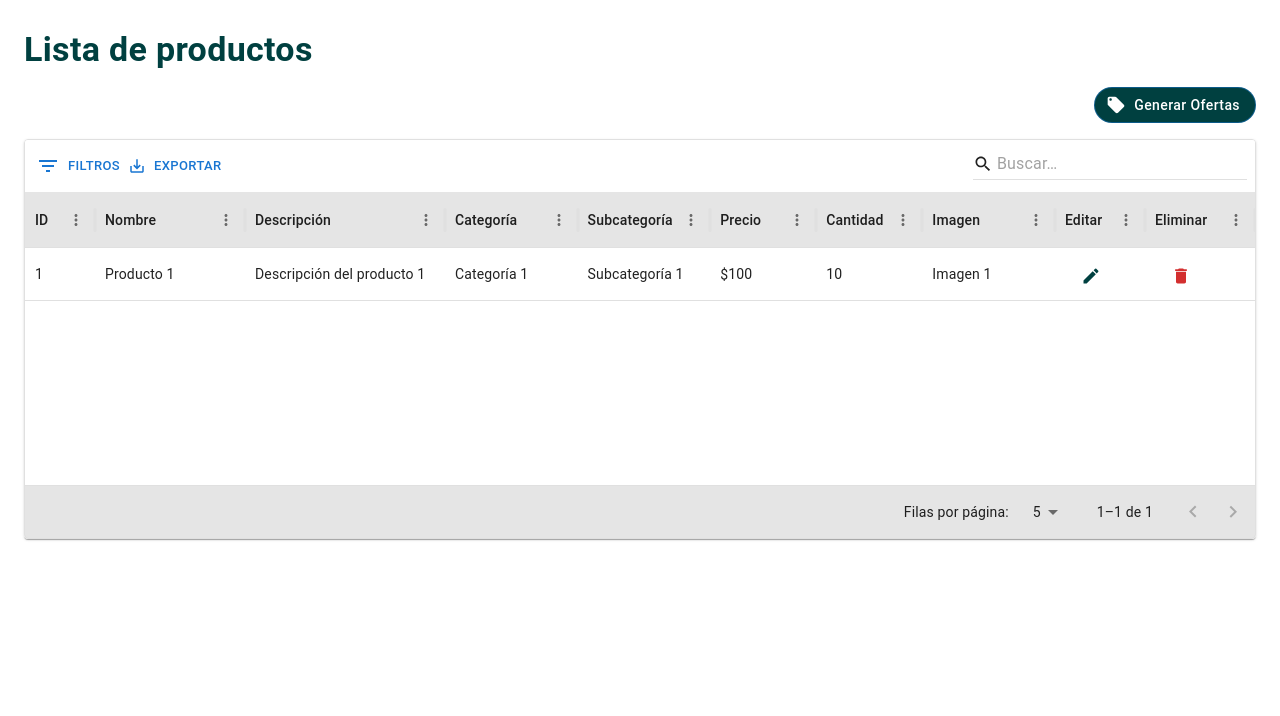
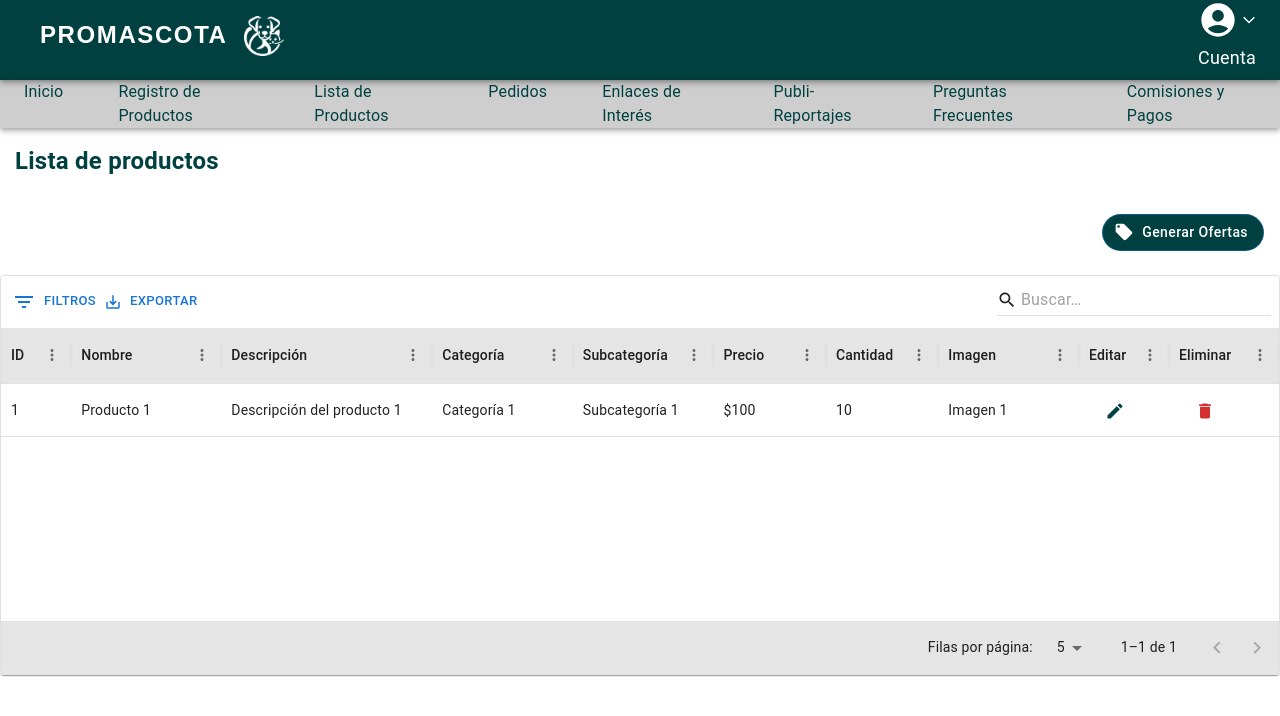
Before and after one commit to PROMASCOTA-TIC/Frontend-Entrepreneurs, a Next.js app: page /emprendedores/lista-productos in a window 1280 px wide. Shown: the top 716 px of the page. Built offline with nearby package versions, Linux system fonts and the light colour scheme.

Commit message:
feat: Configurar topmenu para los componentes

```diff
--- a/src/app/(emprendedor)/emprendedores/components/lista-pedidos/ListaPedidos.tsx
+++ b/src/app/(emprendedor)/emprendedores/components/lista-pedidos/ListaPedidos.tsx
@@ -96,9 +96,9 @@ const ListaPedidos: React.FC = () => {
 
   return (
     <LocalizationProvider dateAdapter={AdapterDayjs}>
-        <Typography align="left" gutterBottom sx={{ color: '#004040', fontWeight: 'bold', fontSize: '34px' }}>
-          Pedidos
-        </Typography>
+         <Typography  sx={{ marginBottom: '20px', textAlign: 'left', fontSize:'24px',fontWeight:'bold',color:themePalette.primary, padding:'15px' }}>
+        Lista de pedidos
+      </Typography>
         <Grid2 container spacing={2} alignItems="center" justifyContent="flex-end">
         <Grid2 size={{ xs: 12, sm: 4, md: 2.09 }}>
           <Controller
--- a/src/app/(emprendedor)/emprendedores/components/lista-productos/ListaProductos.tsx
+++ b/src/app/(emprendedor)/emprendedores/components/lista-productos/ListaProductos.tsx
@@ -70,22 +70,23 @@ const ListaProductos: React.FC = () => {
   const handleCloseDialog = () => setOpenDialog(false);
 
   return (
-    <Box sx={{ padding: 3 }}>
-      <Typography align="left" gutterBottom sx={{ color: '#004040', fontWeight: 'bold', fontSize: '34px' }}>
+    <Box >
+      <Typography  sx={{ marginBottom: '20px', textAlign: 'left', fontSize:'24px',fontWeight:'bold',color:themePalette.primary, padding:'15px' }}>
         Lista de productos
       </Typography>
 
-      <Box sx={{ display: 'flex', justifyContent: 'flex-end', mb: 2 }}>
+      <Box sx={{ display: 'flex', justifyContent: 'flex-end', mb: 3 }}>
         <Button
           variant="outlined"
           startIcon={<LocalOfferIcon />}
-          onClick={handleOpenDialog} // Llama a la función para abrir el diálogo
+          onClick={handleOpenDialog}
           sx={{
             minWidth: '50px',
             background: themePalette.primary,
             textTransform: 'none',
             borderRadius: '20px',
             color: themePalette.cwhite,
+            mr: 2,
           }}
         >
           Generar Ofertas
--- a/src/app/(emprendedor)/emprendedores/components/registro-productos/TipoPublicacion.tsx
+++ b/src/app/(emprendedor)/emprendedores/components/registro-productos/TipoPublicacion.tsx
@@ -12,6 +12,20 @@ const TipoPublicacion: React.FC = () => {
   };
 
   return (
+    <>
+      <Typography
+        sx={{
+          marginBottom: '20px',
+          textAlign: 'left',
+          fontSize: '24px',
+          fontWeight: 'bold',
+          color: themePalette.primary,
+          padding: '15px'
+        }}
+      >
+        Registrar información
+      </Typography>
+
       <Box
         sx={{
           border: '1px solid #004040',
@@ -25,7 +39,6 @@ const TipoPublicacion: React.FC = () => {
           padding: '20px'
         }}
       >
-      {/* Título a la izquierda */}
         <Typography
           align="left"
           sx={{
@@ -43,7 +56,7 @@ const TipoPublicacion: React.FC = () => {
         <Grid2 container spacing={2} justifyContent="space-evenly" alignItems="center">
           {/* Botón Producto con icono arriba */}
           <Grid2
-        size={{xs:12,sm:6,md:3}}
+            size={{ xs: 12, sm: 6, md: 3 }}
             display="flex"
             flexDirection="column"
             alignItems="center"
@@ -69,7 +82,7 @@ const TipoPublicacion: React.FC = () => {
 
           {/* Botón Servicio con icono arriba */}
           <Grid2
-        size={{xs:12,sm:6,md:3}}
+            size={{ xs: 12, sm: 6, md: 3 }}
             display="flex"
             flexDirection="column"
             alignItems="center"
@@ -94,6 +107,7 @@ const TipoPublicacion: React.FC = () => {
           </Grid2>
         </Grid2>
       </Box>
+    </>
   );
 };
 
--- a/src/app/layout.tsx
+++ b/src/app/layout.tsx
@@ -42,7 +42,8 @@ export default function RootLayout({
       <body
         className={`${geistSans.variable} ${geistMono.variable} antialiased`}
       >
-
+        <TopNavbar />
+        <TopMenu />
         {children}
       </body>
     </html>
--- a/src/components/ui/top-menu/TopMemu.tsx
+++ b/src/components/ui/top-menu/TopMemu.tsx
@@ -12,23 +12,25 @@ import MenuItem from '@mui/material/MenuItem';
 import Link from 'next/link';
 
 const items = [
-    { name: 'Inicio', url: '/inicio' },
-    { name: 'Registro de Productos', url: '/registroprdocutos' },
-    { name: 'Lista de Productos', url: '/listadeproductos' },
-    { name: 'Pedidos', url: '/pedidos' },
-    { name: 'Enlaces de Interés', url: '/enlacesdeinteres' },
-    { name: 'Publi-Reportajes', url: '/publireportajes' },
-    { name: 'Preguntas Frecuentes', url: '/preguntas-frecuentes' },
-    { name: 'Comisiones y Pagos', url: '/comisionesypago' },
-]
+    { name: 'Inicio', path: '/emprendedores/inicio' },
+    { name: 'Registro de Productos', path: '/emprendedores/registro-productos' },
+    { name: 'Lista de Productos', path: '/emprendedores/lista-productos' },
+    { name: 'Pedidos', path: '/emprendedores/lista-pedidos' },
+    { name: 'Enlaces de Interés', path: '/enlaces' },
+    { name: 'Publi-Reportajes', path: '/publireportajes' },
+    { name: 'Preguntas Frecuentes', path: '/preguntas-frecuentes' },
+    { name: 'Comisiones y Pagos', path: '/comisionesypago' },
+];
 
-// export const TopMenu = ({ listaItems }) => {
 export const TopMenu = () => {
     const [anchorElNav, setAnchorElNav] = useState<null | HTMLElement>(null);
-    const [anchorElUser, setAnchorElUser] = useState<null | HTMLElement>(null);
 
     const handleOpenNavMenu = (event: React.MouseEvent<HTMLElement>) => {
         setAnchorElNav(event.currentTarget);
+    };
+
+    const handleCloseNavMenu = () => {
+        setAnchorElNav(null);
     };
 
     return (
@@ -38,7 +40,7 @@ export const TopMenu = () => {
                     <Box sx={{ flexGrow: 1, display: { xs: 'flex', md: 'none' } }} style={{ height: 'inherit' }}>
                         <IconButton
                             size="large"
-                            aria-label="account of current user"
+                            aria-label="menu"
                             aria-controls="menu-appbar"
                             aria-haspopup="true"
                             onClick={handleOpenNavMenu}
@@ -49,45 +51,31 @@ export const TopMenu = () => {
                         <Menu
                             id="menu-appbar"
                             anchorEl={anchorElNav}
-                            anchorOrigin={{
-                                vertical: 'bottom',
-                                horizontal: 'left',
-                            }}
+                            anchorOrigin={{ vertical: 'bottom', horizontal: 'left' }}
                             keepMounted
-                            transformOrigin={{
-                                vertical: 'top',
-                                horizontal: 'left',
-                            }}
+                            transformOrigin={{ vertical: 'top', horizontal: 'left' }}
                             open={Boolean(anchorElNav)}
-                            onClose={() => setAnchorElNav(null)}
+                            onClose={handleCloseNavMenu}
                             sx={{ display: { xs: 'block', md: 'none' } }}
                         >
-                            {items.map((page) => (
-                                <MenuItem key={page.name}>
-                                    <Link
-                                        href={page.url}
-                                        key={page.name}
-                                        style={{ color: '#004040' }}
-                                    >
-                                        {page.name}
+                            {items.map((item) => (
+                                <MenuItem key={item.name} onClick={handleCloseNavMenu}>
+                                    <Link href={item.path} passHref>
+                                        <Typography style={{ color: '#004040' }}>{item.name}</Typography>
                                     </Link>
                                 </MenuItem>
                             ))}
                         </Menu>
                     </Box>
                     <Box sx={{ flexGrow: 1, display: { xs: 'none', md: 'flex' }, justifyContent: 'center' }} style={{ gap: '55px', height: 'inherit' }}>
-                        {items.map((page) => (
-                            <Link
-                                href={page.url}
-                                key={page.name}
-                                style={{ color: '#004040' }}
-                            >
-                                {page.name}
+                        {items.map((item) => (
+                            <Link href={item.path} key={item.name} passHref>
+                                <Typography style={{ color: '#004040', cursor: 'pointer' }}>{item.name}</Typography>
                             </Link>
                         ))}
                     </Box>
                 </Toolbar>
             </Container>
         </AppBar>
-    )
-}
+    );
+};
--- a/src/components/ui/top-navbar/TopNavbar.tsx
+++ b/src/components/ui/top-navbar/TopNavbar.tsx
@@ -12,7 +12,7 @@ import { themePalette } from '@/app/config/theme.config';
 
 const settings = [
   { path: '/settings', text: 'Configurar cuenta' },
-  { path: '/upload', text: 'Cargar imágenes emprendimiento' },
+  { path: '/emprendedores/agregar-fotos', text: 'Cargar imágenes emprendimiento' },
   { path: '/logout', text: 'Cerrar sesión' },
 ];
 
```
Also changed, not shown: src/app/(emprendedor)/emprendedores/components/configurar-emprendedor/DatosEmprendimiento.tsx (added), src/app/(emprendedor)/emprendedores/components/configurar-emprendedor/DatosEnvios.tsx (added), src/app/(emprendedor)/emprendedores/components/configurar-emprendedor/DatosPropietario.tsx (added). Lines whose indentation alone changed are shown as unchanged.
